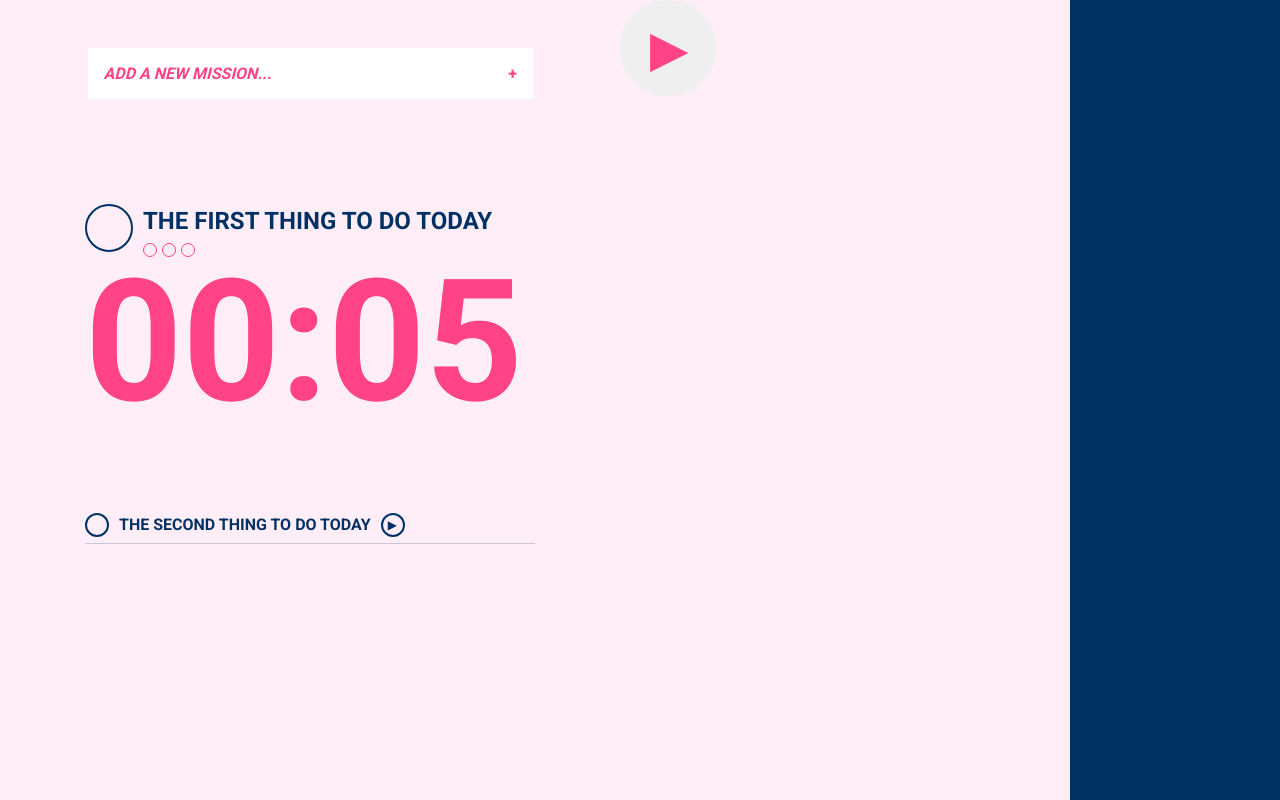
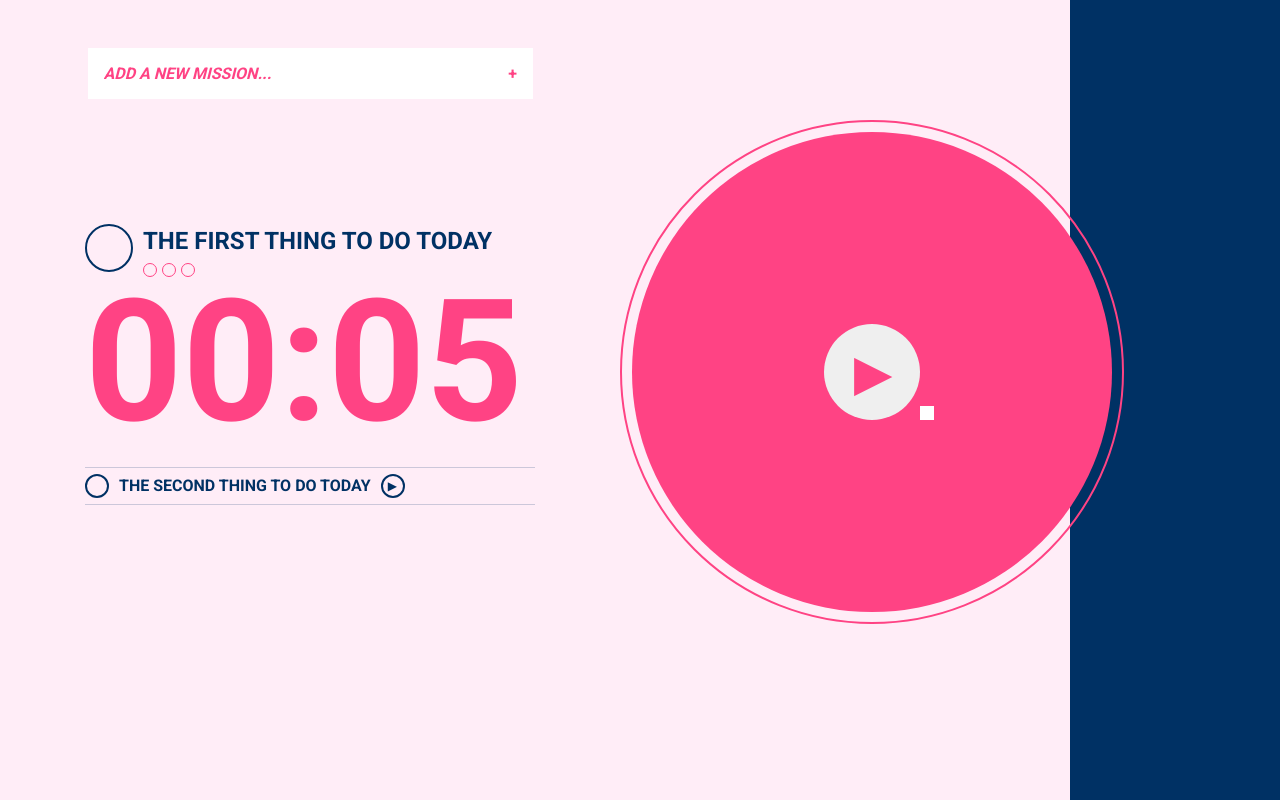
Before and after one commit to imjerry1995/react-pomodoro, a React app: page / in a window 1280 px wide. Built offline with nearby package versions, Linux system fonts and the light colour scheme.

Commit message:
add css animated initial

```diff
--- a/src/App.js
+++ b/src/App.js
@@ -187,10 +187,10 @@ class App extends Component {
             <TodoList todos={todos} handleDelete={this.handleDelete} handlePlay={this.handlePlay} />
           </div>
         </div>
-        <div className="col-4">
+        <div className="col-2">
           <PlayButton todo={nowTask}  handlePlay={this.handlePlay} bigButton={true}/>
         </div>
-        <div className="col-2">
+        <div className="col-4">
         </div>
       </div>
     )
--- a/src/PlayButton.js
+++ b/src/PlayButton.js
@@ -16,11 +16,32 @@ class PlayButton extends Component{
   render(){
     const {isPause} = this.props.todo
     const {bigButton} = this.props
-    return(
-      <div className="play-button">
-        <button className={`list-item__btn list-item__btn--${bigButton?'big':'small'}`} onClick={this.play}>{isPause ? '||':'▶︎'}</button>
+    if (bigButton){
+      return(
+      <div className="count-down">
+        {/* <div className="process-mask right">
+          {
+            isPause ? <div class="process-bar right rightcircle"></div> : ''
+          }
+        </div>
+        <div className="process-mask left">
+          {
+            isPause ? <div class="process-bar left leftcircle lp"></div> : ''
+          }
+        </div> */}
+        <div className="play-button circle">
+          <button className={`list-item__btn list-item__btn--${bigButton?'big':'small'}`} onClick={this.play}>{isPause ? '||':'▶︎'}</button>
+        </div>
       </div>
-    )
+      )
+    }else{
+      return(
+        <div className="play-button">
+          <button className={`list-item__btn list-item__btn--${bigButton?'big':'small'}`} onClick={this.play}>{isPause ? '||':'▶︎'}</button>
+        </div>
+      )
+    }
+
   }
 }
 
--- a/src/stylesheets/style.scss
+++ b/src/stylesheets/style.scss
@@ -29,13 +29,13 @@ h3 {
   background-color: $color-primary-light;
 }
 
-.col-4.col-4 {
-  flex-grow: 1;
+.col-2.col-2 {
+  flex-grow: 0;
   background-color: $color-primary-light;
 }
 
-.col-2.col-2 {
-  flex-grow: 0;
+.col-4.col-4 {
+  flex-grow: 1;
   background-color: $color-secondary;
 }
 
@@ -101,17 +101,11 @@ h3 {
     border-bottom: 1px solid $color-secondary-light;
   }
 
-  &>li:nth-child(1) {
-    border-bottom: none;
-  }
-
-  &>li:nth-child(2) {
-    margin-top: 80px;
-  }
 
 }
 
 .list-item--ative{
+  padding: 20px 0px;
   h3{
     @include fonts($color-secondary, 24px, bold, 0px)
   }
@@ -175,6 +169,16 @@ h3 {
   @include square(96px);
   color: $color-primary;
   font-size: 50px;
+
+  &::after {
+    content: "";
+    display: inline-block;
+    @include square(14px);
+    background-color: $color-icon;
+    position: absolute;
+    left: 100%;
+    bottom: 0px;
+  }
 }
 
 .list-item__btn--small {
@@ -186,3 +190,92 @@ h3 {
   background-color: transparent;
 }
 /* play button End*/
+
+/* count */
+.count-down {
+  @include square(500px);
+  position: absolute;
+  top: 15%;
+  border: 2px solid $color-primary;
+  border-radius: 50%;
+}
+
+.process-mask {
+  position: absolute;
+  top: 0%;
+  width: 250px;
+  height: 500px;
+  overflow: hidden;
+}
+
+.process-mask.right {
+  right: 0;
+}
+
+.process-mask.left {
+  left: 0;
+}
+
+.process-bar {
+  @include square(476px);
+  border-radius: 50%;
+  border: 12px solid transparent;
+  transform: rotate(45deg);
+  position: absolute;
+}
+
+.process-bar.right {
+  border-top:12px solid $color-primary;
+  border-right:12px solid $color-primary;
+  right: 0%;
+}
+
+.process-bar.left {
+  border-bottom: 12px solid $color-secondary;
+  border-left: 12px solid $color-secondary;
+  left: 0%;
+}
+
+.rightcircle {
+  // animation-delay: -1s;
+  animation: circle_right 2.5s linear;
+}
+
+.leftcircle {
+  animation: circle_left 1.5s linear;
+  animation-delay: 2.5s;
+}
+
+
+@keyframes circle_right {
+  0% {
+    transform: rotate(-135deg);
+  }
+
+  100% {
+    transform: rotate(45deg);
+  }
+}
+
+@keyframes circle_left {
+  0% {
+    transform: rotate(45deg);
+  }
+
+  100% {
+    transform: rotate(225deg);
+  }
+}
+
+.circle {
+  border-radius: 50%;
+  @include square(96%);
+  @include center;
+  background-color: $color-primary;
+
+  .list-item__btn--big{
+    @include center;
+  }
+}
+
+/* count End*/
```
